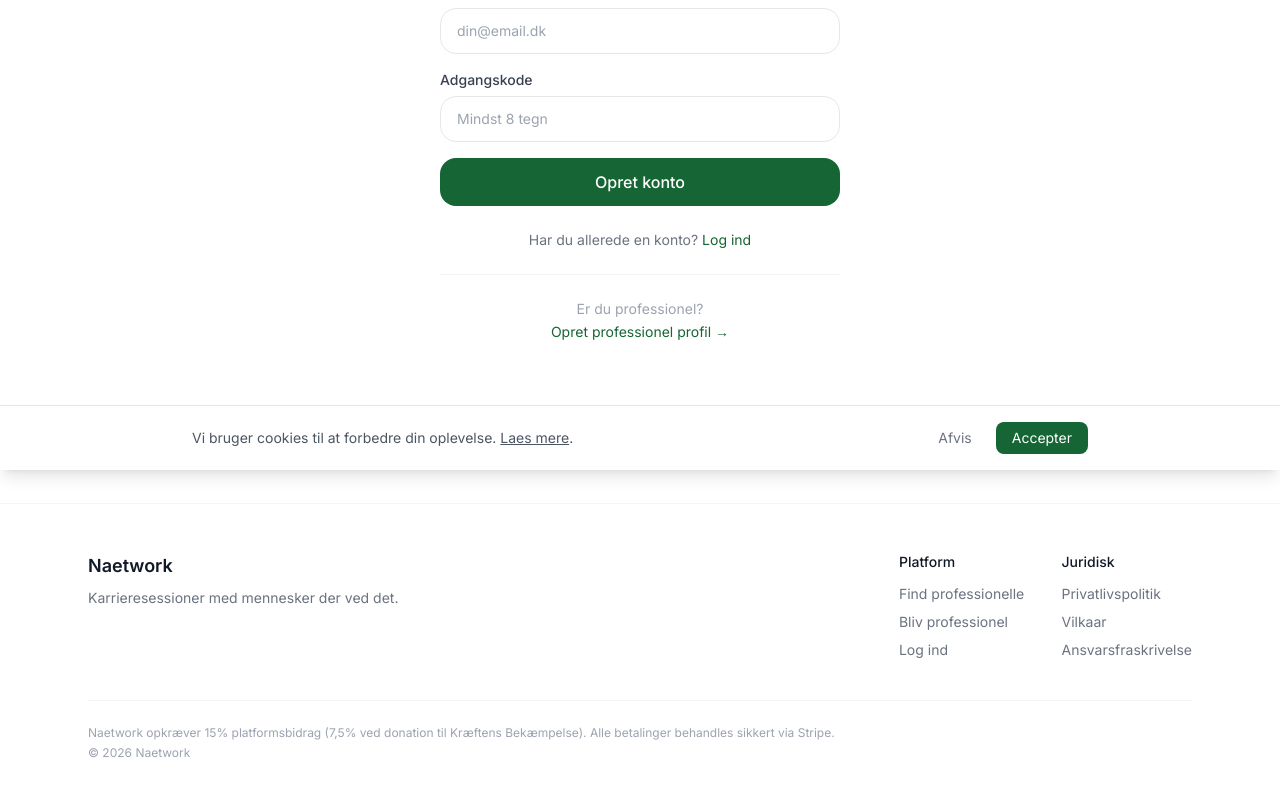
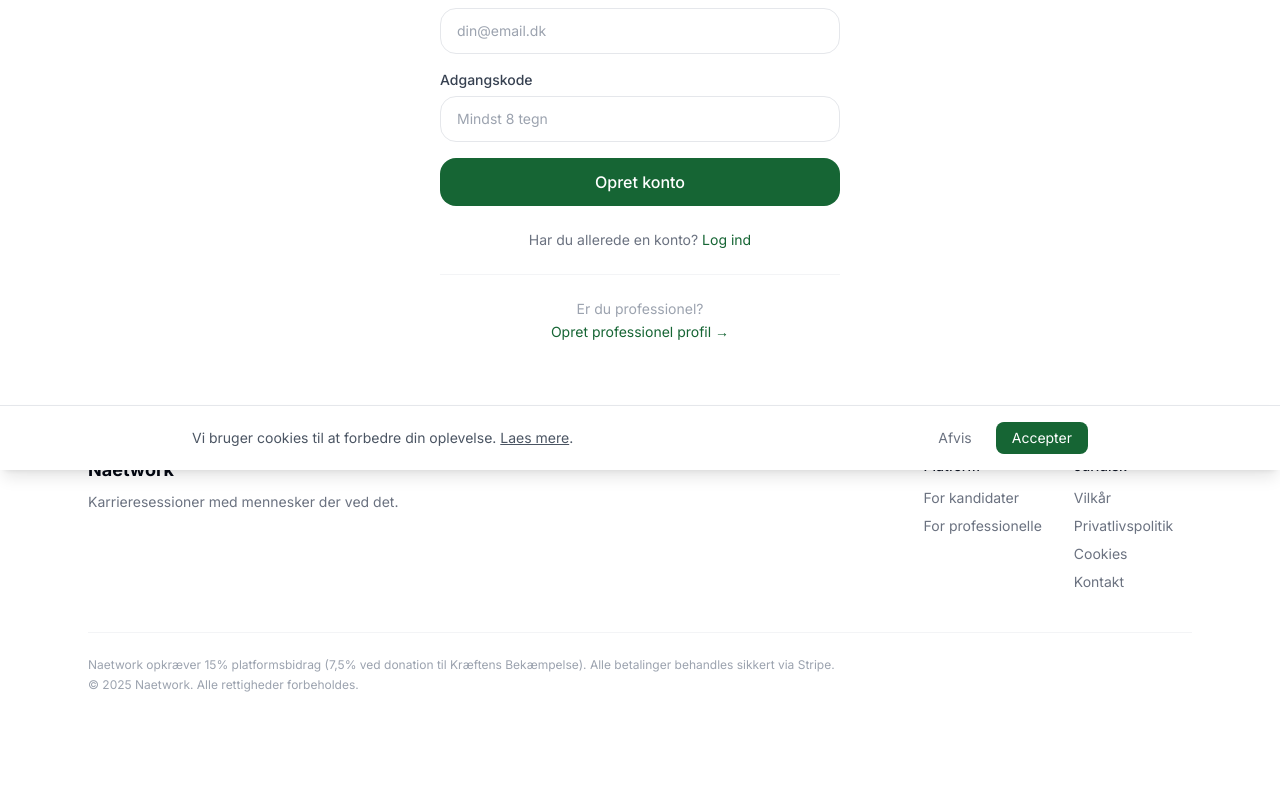
Before and after one commit to mikkelstreet-png/Naetwork, a Next.js app: page /signup in a window 1280 px wide. Shown: the part 330-1126 px from the top of the page. After the commit the page ends 1071 px from the top, so only its background shows below. Built offline with nearby package versions, Linux system fonts and the light colour scheme.

Commit message:
feat: update Footer with legal links and i18n keys

```diff
--- a/components/Footer.tsx
+++ b/components/Footer.tsx
@@ -7,12 +7,12 @@ export function Footer() {
   const { tr } = useLanguage();
 
   return (
-    <footer className="border-t border-gray-100 bg-white mt-24">
+    <footer className="border-t border-gray-100 bg-white">
       <div className="max-w-6xl mx-auto px-6 py-12">
         <div className="flex flex-col md:flex-row justify-between gap-8">
           {/* Brand */}
           <div className="max-w-xs">
-            <div className="font-semibold text-gray-900 text-lg mb-2">Naetwork</div>
+            <div className="font-bold text-gray-950 text-lg mb-2">Naetwork</div>
             <p className="text-sm text-gray-500">{tr('footer.tagline')}</p>
           </div>
 
@@ -20,22 +20,34 @@ export function Footer() {
           <div className="grid grid-cols-2 gap-8 text-sm">
             <div className="space-y-2">
               <div className="font-medium text-gray-900 mb-3">Platform</div>
-              <Link href="/professionals" className="block text-gray-500 hover:text-gray-900">Find professionelle</Link>
-              <Link href="/professional/signup" className="block text-gray-500 hover:text-gray-900">Bliv professionel</Link>
-              <Link href="/login" className="block text-gray-500 hover:text-gray-900">Log ind</Link>
+              <Link href="/professionals" className="block text-gray-500 hover:text-gray-900 transition-colors">
+                {tr('nav.candidates')}
+              </Link>
+              <Link href="/professional/signup" className="block text-gray-500 hover:text-gray-900 transition-colors">
+                {tr('nav.professionals')}
+              </Link>
             </div>
             <div className="space-y-2">
               <div className="font-medium text-gray-900 mb-3">Juridisk</div>
-              <Link href="/privatlivspolitik" className="block text-gray-500 hover:text-gray-900">Privatlivspolitik</Link>
-              <Link href="/vilkaar" className="block text-gray-500 hover:text-gray-900">Vilkaar</Link>
-              <Link href="/ansvarsfraskrivelse" className="block text-gray-500 hover:text-gray-900">Ansvarsfraskrivelse</Link>
+              <Link href="/terms" className="block text-gray-500 hover:text-gray-900 transition-colors">
+                {tr('footer.terms')}
+              </Link>
+              <Link href="/privacy" className="block text-gray-500 hover:text-gray-900 transition-colors">
+                {tr('footer.privacy_link')}
+              </Link>
+              <Link href="/cookies" className="block text-gray-500 hover:text-gray-900 transition-colors">
+                {tr('footer.cookies')}
+              </Link>
+              <a href="#contact" className="block text-gray-500 hover:text-gray-900 transition-colors">
+                {tr('footer.contact_link')}
+              </a>
             </div>
           </div>
         </div>
 
         <div className="mt-10 pt-6 border-t border-gray-100">
           <p className="text-xs text-gray-400">{tr('footer.legal')}</p>
-          <p className="text-xs text-gray-400 mt-1">&copy; {new Date().getFullYear()} Naetwork</p>
+          <p className="text-xs text-gray-400 mt-1">{tr('footer.copyright')}</p>
         </div>
       </div>
     </footer>
```
